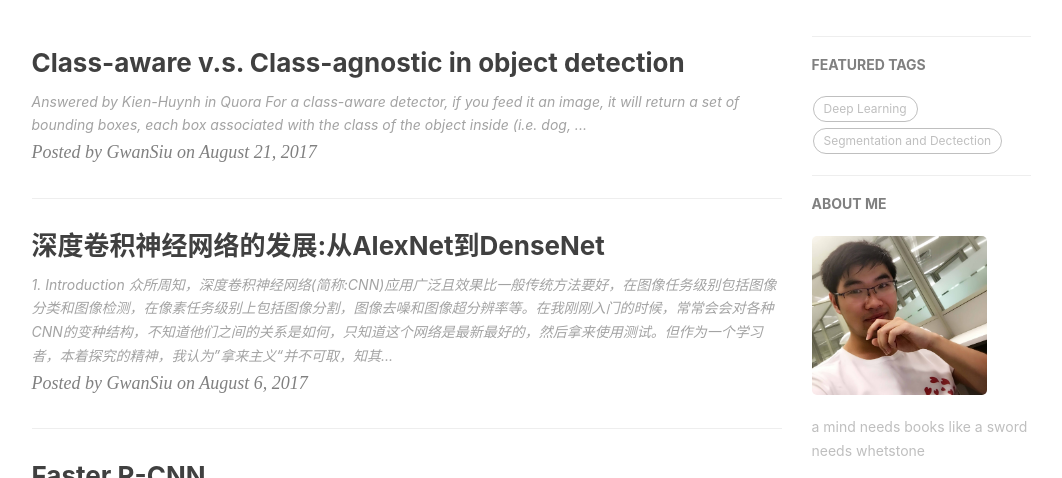
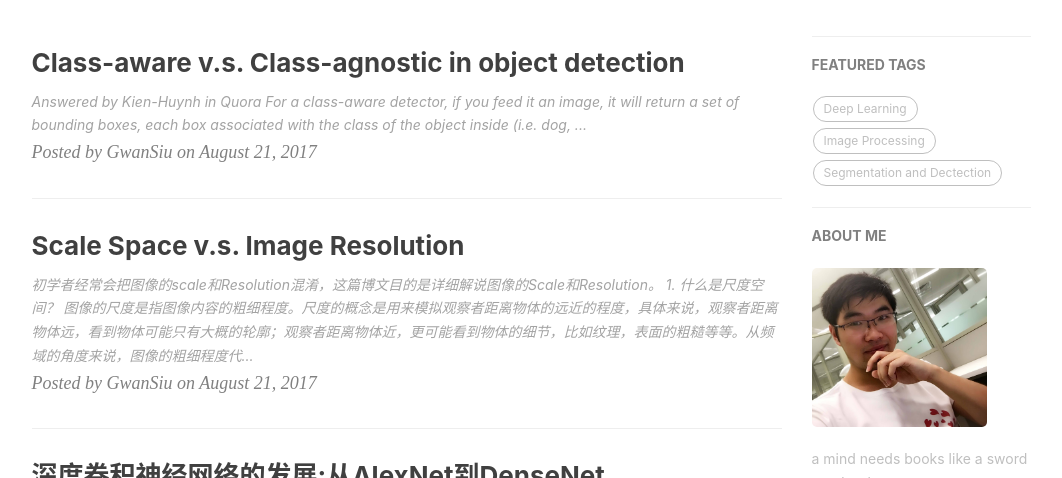
Before and after one commit to Gwan-Siu/gwansiu.github.io, a Jekyll site: the page built from index.html, in a window 1280 px wide and 900 px high, cut to the strip 422-900 px from the top of the window. Shown: the whole strip, without its empty margins (136-1198 px from the left). Built offline with Jekyll 4.4.1, drawn with Linux system fonts in a browser that asks for light colours; nearby versions of some CDN libraries; the list of posts is cut into pages by our own code; comment, search, counter and statistics services are not loaded; some of the changed text lies outside the part shown.

Commit message:
Scale resolution
Scale resolution

````diff
--- a/_posts/2017-05-27-SIFT.markdown
+++ b/_posts/2017-05-27-SIFT.markdown
@@ -5,7 +5,7 @@ date: 2017-05-27
 author: GwanSiu
 catalog: True
 tags:
-    - Feature Extraction
+    - Image Processing
 ---
 
 ## 1.Introduction
--- /dev/null
+++ b/_posts/2017-08-21-Scale-Space-Resolution.markdown
@@ -0,0 +1,55 @@
+---
+layout:     post
+title:      "Scale Space v.s. Image Resolution"
+date:       2017-08-21 12:00:00
+author:     "GwanSiu"
+catalog: true
+tags:
+    - Image Processing
+---
+
+>初学者经常会把图像的scale和Resolution混淆，这篇博文目的是详细解说图像的Scale和Resolution。
+
+## 1. 什么是尺度空间？
+图像的尺度是指图像内容的粗细程度。尺度的概念是用来模拟观察者距离物体的远近的程度，具体来说，观察者距离物体远，看到物体可能只有大概的轮廓；观察者距离物体近，更可能看到物体的细节，比如纹理，表面的粗糙等等。**从频域的角度来说，图像的粗细程度代表的频域信息的低频成分和高频成分。**粗质图像代表信息大部分都集中在低频段，仅有少量的高频信息。细致图像代表信息成分丰富，高低频段的信息都有。
+**尺度空间又分为线性尺度空间和非线性尺度空间。**在本篇博文中，博主仅仅讨论线性尺度空间的构造，非线性尺度空间不在本文的讨论之中。在数学上，空间(space)指的是具有约束条件的集合(set)。而图像的尺度空间是指同一张图像不同尺度的集合。在该集合中，粗尺度图像不会有细尺度图像中不存在的信息，换言之，任何存在于粗尺度图像下的内容都能在细尺度图像下找到，细尺度图像通过filter形成粗尺度图像过程，不会引入新的杂质信息。粗尺度图像形成的过程是高频信息被过滤的过程，smooth filter理所当然成为首选，而加入不引入信息杂质的线性滤波器结构约束，通过证明，**高斯核便是实现尺度变换的唯一线性核。**
+
+由此可见，图像的尺度空间是一幅图像经过几个不同高斯核后形成的模糊图片集合，用来模拟人眼看到物体的远近程度，模糊程度。**注意:图像尺度的改变不等于图像分辨率在改变，下图便是很好的例子，图像的分辨率是一样的，但是尺度却不一样。**
+
+```python
+from skimage import data, filters,io
+import matplotlib.pyplot as plt
+%matplotlib inline
+
+image = io.imread('/Users/xiaojun/Desktop/Programme/DataSet/mxnet_mtcnn_face_detection-master/anner.jpeg')
+img1 = filters.gaussian(image, sigma=1.0)
+img2 = filters.gaussian(image, sigma=2.0)
+img3 = filters.gaussian(image, sigma=3.0)
+
+plt.figure('gaussian',figsize=(8,8))
+plt.subplot(221)
+plt.imshow(image)
+plt.axis('off')
+plt.title('original image')
+plt.subplot(222)
+plt.imshow(img1)
+plt.axis('off')
+plt.title('gaussian kernel with sigmma=1.0')
+plt.subplot(223)
+plt.imshow(img2)
+plt.axis('off')
+plt.title('gaussian kernel with sigmma=2.0')
+plt.subplot(224)
+plt.imshow(img3)
+plt.title('gaussian kernel with sigmma=3.0')
+plt.axis('off')
+```
+![image.png-223.1kB][1]
+
+## 2. 什么是图像的分辨率？
+图像的分辨率(Image Resolution)本质上是图像的在水平和垂直方向的量化程度，直观上理解是指图像能展现的细节程度。量化的过程是模拟信号转变成数字信号的过程，这一过程是**不可逆**的信息损失过程。因此，量化级别的高低决定了该数字信号能否更好的表示原本的模拟信号。图像是二维数组，水平像素和垂直像素的数量便是图像量化的级别，多像素图像更能展示图像的细节。如下图:
+[---][2]
+
+
+[1]: http://static.zybuluo.com/GwanSiu/sha5x9d15ozenfab6zxczy2w/image.png
+[2]: http://4k.com/wp-content/uploads/2014/06/4k-resolution-on-eyes.jpg
````
